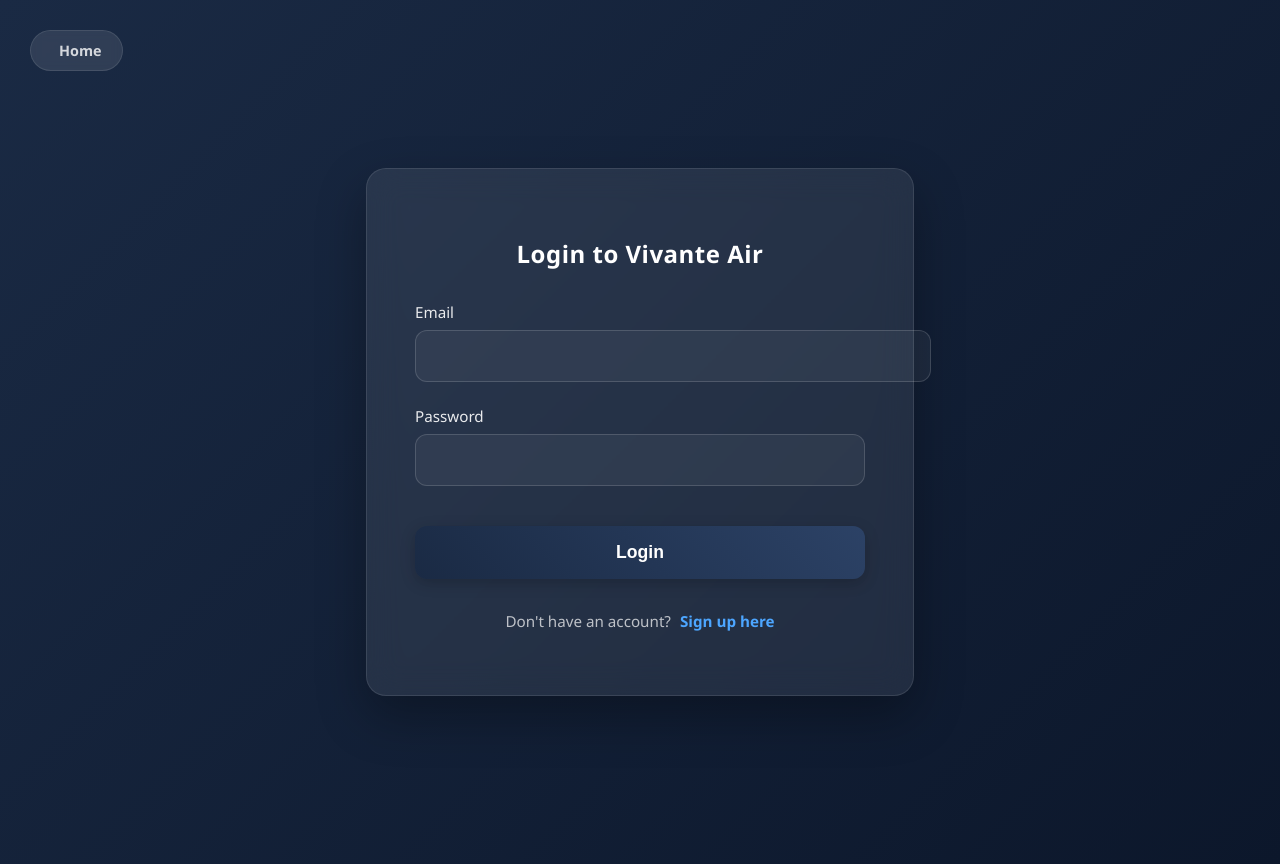
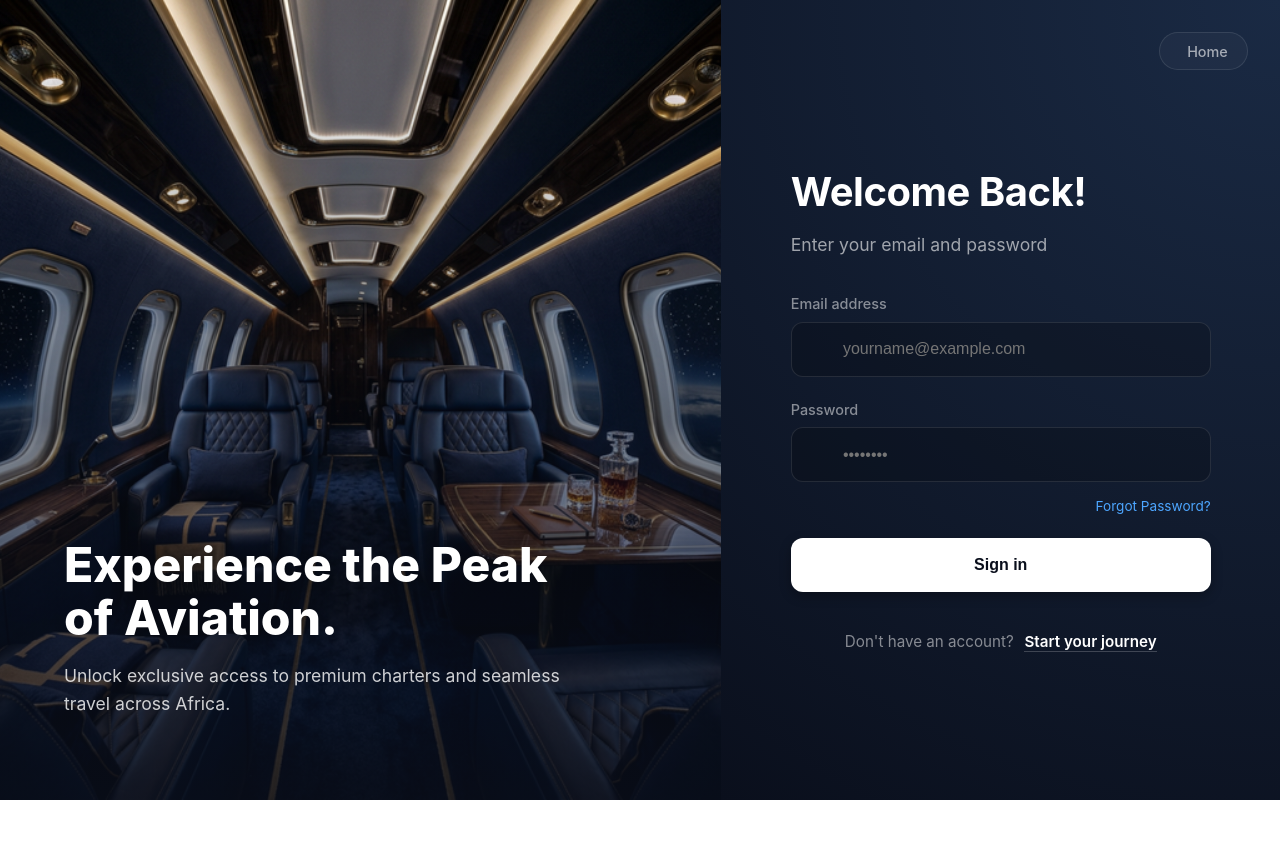
Before and after one commit to riccothebeast/vivante-air, a React (Create React App) app: page /login in a window 1280 px wide. After the commit the page ends 800 px from the top, so only its background shows below. Built offline with nearby package versions, Linux system fonts and the light colour scheme.

Commit message:
Premium redesign of Login and Signup pages with split-screen layout and company colors

```diff
--- a/src/components/Auth.css
+++ b/src/components/Auth.css
@@ -1,45 +1,108 @@
 :root {
   --primary-color: #1A2A44;
-  /* Navy Blue */
   --secondary-color: #4da6ff;
+  --accent-color: #0088ff;
   --text-color: #ffffff;
-  --bg-gradient: linear-gradient(135deg, #1A2A44 0%, #0C172B 100%);
-  --card-bg: rgba(255, 255, 255, 0.08);
-  --input-bg: rgba(255, 255, 255, 0.05);
-  --input-border: rgba(255, 255, 255, 0.15);
+  --bg-dark: #0a0f1c;
+  --glass-bg: rgba(255, 255, 255, 0.03);
+  --glass-border: rgba(255, 255, 255, 0.1);
+  --input-bg: rgba(0, 0, 0, 0.2);
 }
 
 .auth-container {
   display: flex;
+  min-height: 100vh;
+  background-color: var(--bg-dark);
+  color: var(--text-color);
+  font-family: 'Inter', 'Segoe UI', sans-serif;
+  overflow: hidden;
+}
+
+/* Left side: Hero Image */
+.auth-hero {
+  flex: 1.2;
+  position: relative;
+  background: url('/auth-bg.png') center/cover no-repeat;
+  display: flex;
+  align-items: flex-end;
+  padding: 4rem;
+}
+
+.auth-hero::after {
+  content: '';
+  position: absolute;
+  top: 0;
+  left: 0;
+  right: 0;
+  bottom: 0;
+  background: linear-gradient(to bottom, transparent 0%, rgba(10, 15, 28, 0.8) 100%);
+}
+
+.auth-hero-content {
+  position: relative;
+  z-index: 2;
+  max-width: 500px;
+}
+
+.auth-hero-content h1 {
+  font-size: 3rem;
+  font-weight: 800;
+  margin-bottom: 1rem;
+  line-height: 1.1;
+}
+
+.auth-hero-content p {
+  font-size: 1.1rem;
+  opacity: 0.8;
+  line-height: 1.6;
+}
+
+/* Right side: Form */
+.auth-form-side {
+  flex: 1;
+  display: flex;
   justify-content: center;
   align-items: center;
-  min-height: 100vh;
-  background: var(--bg-gradient);
-  color: var(--text-color);
   padding: 2rem;
+  background: radial-gradient(circle at top right, #1A2A44 0%, #0a0f1c 100%);
   position: relative;
-  font-family: 'Segoe UI', sans-serif;
 }
 
-/* Optional: Add a subtle overlay pattern or gradient if desired, keeping it clean for now */
+.home-auth-btn {
+  position: absolute;
+  top: 2rem;
+  right: 2rem;
+  color: rgba(255, 255, 255, 0.6);
+  text-decoration: none;
+  font-weight: 500;
+  display: flex;
+  align-items: center;
+  gap: 0.5rem;
+  padding: 0.6rem 1.2rem;
+  border-radius: 50px;
+  background: var(--glass-bg);
+  border: 1px solid var(--glass-border);
+  transition: all 0.3s ease;
+  font-size: 0.9rem;
+  z-index: 10;
+}
+
+.home-auth-btn:hover {
+  background: var(--glass-border);
+  color: #fff;
+  transform: translateY(-2px);
+}
 
 .auth-card {
-  background: var(--card-bg);
-  backdrop-filter: blur(16px);
-  -webkit-backdrop-filter: blur(16px);
-  padding: 3rem;
-  border-radius: 20px;
-  box-shadow: 0 20px 50px rgba(0, 0, 0, 0.3);
   width: 100%;
-  max-width: 450px;
-  border: 1px solid rgba(255, 255, 255, 0.1);
-  animation: fadeIn 0.5s ease-out;
+  max-width: 420px;
+  animation: slideUp 0.6s ease-out;
 }
 
-@keyframes fadeIn {
+@keyframes slideUp {
   from {
     opacity: 0;
-    transform: translateY(20px);
+    transform: translateY(30px);
   }
 
   to {
@@ -48,12 +111,20 @@
   }
 }
 
-.auth-card h2 {
-  text-align: center;
-  margin-bottom: 2rem;
-  color: #ffffff;
+.auth-header {
+  margin-bottom: 2.5rem;
+}
+
+.auth-header h2 {
+  font-size: 2.5rem;
   font-weight: 700;
-  letter-spacing: 0.5px;
+  margin-bottom: 0.5rem;
+  letter-spacing: -0.5px;
+}
+
+.auth-header p {
+  color: rgba(255, 255, 255, 0.6);
+  font-size: 1.1rem;
 }
 
 .form-group {
@@ -62,10 +133,10 @@
 
 .form-group label {
   display: block;
-  margin-bottom: 0.5rem;
+  margin-bottom: 0.6rem;
+  font-size: 0.9rem;
   font-weight: 500;
-  color: rgba(255, 255, 255, 0.9);
-  font-size: 0.95rem;
+  color: rgba(255, 255, 255, 0.5);
 }
 
 .input-wrapper {
@@ -74,129 +145,130 @@
   align-items: center;
 }
 
+.input-wrapper i {
+  position: absolute;
+  left: 1.2rem;
+  color: rgba(255, 255, 255, 0.3);
+  font-size: 1.1rem;
+  pointer-events: none;
+}
+
 .form-group input {
   width: 100%;
-  padding: 1rem;
-  padding-right: 3rem;
-  /* Make room for eye icon */
+  padding: 1.1rem 1rem 1.1rem 3.2rem;
   border-radius: 12px;
-  border: 1px solid var(--input-border);
+  border: 1px solid var(--glass-border);
   background: var(--input-bg);
   color: #ffffff;
   font-size: 1rem;
-  transition: all 0.3s ease;
-}
-
-.form-group input::placeholder {
-  color: rgba(255, 255, 255, 0.5);
+  transition: all 0.3s cubic-bezier(0.4, 0, 0.2, 1);
 }
 
 .form-group input:focus {
   outline: none;
-  border-color: var(--secondary-color);
-  background: rgba(255, 255, 255, 0.1);
-  box-shadow: 0 0 0 3px rgba(77, 166, 255, 0.15);
+  border-color: var(--accent-color);
+  background: rgba(255, 255, 255, 0.05);
+  box-shadow: 0 0 0 4px rgba(0, 136, 255, 0.15);
 }
 
 .eye-btn {
   position: absolute;
-  right: 15px;
+  right: 1rem;
   background: none;
   border: none;
-  color: rgba(255, 255, 255, 0.7);
+  color: rgba(255, 255, 255, 0.4);
   cursor: pointer;
+  padding: 0.5rem;
   transition: color 0.3s;
-  padding: 0;
 }
 
 .eye-btn:hover {
   color: #fff;
 }
 
+.forgot-password {
+  display: block;
+  text-align: right;
+  margin-top: -0.5rem;
+  margin-bottom: 1.5rem;
+  font-size: 0.85rem;
+  color: var(--secondary-color);
+  text-decoration: none;
+  transition: color 0.3s;
+}
+
+.forgot-password:hover {
+  color: #fff;
+}
+
 .auth-btn {
   width: 100%;
-  padding: 1rem;
+  padding: 1.1rem;
   border: none;
   border-radius: 12px;
-  background: linear-gradient(45deg, #1A2A44, #2c4266);
-  color: white;
-  font-size: 1.1rem;
-  font-weight: 600;
+  background: #ffffff;
+  color: #0a0f1c;
+  font-size: 1rem;
+  font-weight: 700;
   cursor: pointer;
   transition: all 0.3s ease;
-  margin-top: 1rem;
-  box-shadow: 0 4px 15px rgba(0, 0, 0, 0.2);
+  box-shadow: 0 4px 12px rgba(0, 0, 0, 0.3);
 }
 
 .auth-btn:hover {
   transform: translateY(-2px);
-  box-shadow: 0 6px 20px rgba(0, 0, 0, 0.3);
-  background: linear-gradient(45deg, #203556, #36507a);
+  background: #f0f0f0;
+  box-shadow: 0 8px 24px rgba(0, 0, 0, 0.4);
 }
 
 .auth-error {
-  background-color: rgba(255, 87, 87, 0.15);
-  color: #ff6b6b;
+  background: rgba(255, 50, 50, 0.1);
+  border: 1px solid rgba(255, 50, 50, 0.2);
+  color: #ff5050;
   padding: 0.8rem;
   border-radius: 10px;
   margin-bottom: 1.5rem;
+  font-size: 0.9rem;
   text-align: center;
-  border: 1px solid rgba(255, 87, 87, 0.2);
-  font-size: 0.9rem;
 }
 
 .auth-switch {
   text-align: center;
-  margin-top: 2rem;
+  margin-top: 2.5rem;
   font-size: 0.95rem;
-  color: rgba(255, 255, 255, 0.7);
+  color: rgba(255, 255, 255, 0.5);
 }
 
 .auth-switch a {
-  color: var(--secondary-color);
+  color: #ffffff;
   text-decoration: none;
   font-weight: 600;
-  margin-left: 5px;
-  transition: color 0.3s;
+  margin-left: 0.4rem;
+  border-bottom: 1px solid rgba(255, 255, 255, 0.2);
+  transition: border-color 0.3s;
 }
 
 .auth-switch a:hover {
-  text-decoration: underline;
-  color: #80c0ff;
-}
-
-.home-auth-btn {
-  position: absolute;
-  top: 30px;
-  left: 30px;
-  color: rgba(255, 255, 255, 0.8);
-  text-decoration: none;
-  font-weight: 600;
-  display: flex;
-  align-items: center;
-  gap: 8px;
-  background: rgba(255, 255, 255, 0.1);
-  padding: 10px 20px;
-  border-radius: 30px;
-  backdrop-filter: blur(5px);
-  border: 1px solid rgba(255, 255, 255, 0.1);
-  transition: all 0.3s ease;
-  font-size: 0.9rem;
-}
-
-.home-auth-btn:hover {
-  background: rgba(255, 255, 255, 0.2);
-  color: #fff;
-  transform: translateY(-2px);
+  border-color: #fff;
 }
 
 /* Responsive */
-@media (max-width: 576px) {
-  .auth-card {
-    padding: 2rem;
+@media (max-width: 1024px) {
+  .auth-hero {
+    display: none;
   }
 
-  .auth-container {
-    padding: 1rem;
+  .auth-form-side {
+    flex: 1;
   }
 }
+
+@media (max-width: 576px) {
+  .auth-form-side {
+    padding: 1.5rem;
+  }
+
+  .auth-header h2 {
+    font-size: 2rem;
+  }
+}
--- a/src/components/LoginPage.jsx
+++ b/src/components/LoginPage.jsx
@@ -50,27 +50,45 @@ const LoginPage = () => {
 
     return (
         <div className="auth-container">
-            <Link to="/" className="home-auth-btn"><i className="fas fa-home"></i> Home</Link>
+            <div className="auth-hero">
+                <div className="auth-hero-content">
+                    <h1>Experience the Peak of Aviation.</h1>
+                    <p>Unlock exclusive access to premium charters and seamless travel across Africa.</p>
+                </div>
+            </div>
+            <div className="auth-form-side">
+                <Link to="/" className="home-auth-btn">
+                    <i className="fas fa-arrow-left"></i> Home
+                </Link>
                 <div className="auth-card">
-                <h2>Login to Vivante Air</h2>
+                    <div className="auth-header">
+                        <h2>Welcome Back!</h2>
+                        <p>Enter your email and password</p>
+                    </div>
                     {error && <div className="auth-error">{error}</div>}
                     <form onSubmit={handleSubmit}>
                         <div className="form-group">
-                        <label>Email</label>
+                            <label>Email address</label>
+                            <div className="input-wrapper">
+                                <i className="fas fa-envelope"></i>
                                 <input
                                     type="email"
                                     name="email"
+                                    placeholder="yourname@example.com"
                                     value={formData.email}
                                     onChange={handleChange}
                                     required
                                 />
                             </div>
-                    <div className="form-group password-group">
+                        </div>
+                        <div className="form-group">
                             <label>Password</label>
                             <div className="input-wrapper">
+                                <i className="fas fa-lock"></i>
                                 <input
                                     type={showPassword ? "text" : "password"}
                                     name="password"
+                                    placeholder="••••••••"
                                     value={formData.password}
                                     onChange={handleChange}
                                     required
@@ -80,11 +98,13 @@ const LoginPage = () => {
                                 </button>
                             </div>
                         </div>
-                    <button type="submit" className="auth-btn">Login</button>
+                        <Link to="/forgot-password" weight="semibold" className="forgot-password">Forgot Password?</Link>
+                        <button type="submit" className="auth-btn">Sign in</button>
                     </form>
                     <p className="auth-switch">
-                    Don't have an account? <Link to="/signup">Sign up here</Link>
+                        Don't have an account? <Link to="/signup">Start your journey</Link>
                     </p>
+                </div>
             </div>
         </div>
     );
--- a/src/components/SignupPage.jsx
+++ b/src/components/SignupPage.jsx
@@ -52,27 +52,45 @@ const SignupPage = () => {
 
     return (
         <div className="auth-container">
-            <Link to="/" className="home-auth-btn"><i className="fas fa-home"></i> Home</Link>
+            <div className="auth-hero">
+                <div className="auth-hero-content">
+                    <h1>Your Journey Begins Here.</h1>
+                    <p>Join the circle of elite travelers and experience aviation redefined with Vivante Air Charters.</p>
+                </div>
+            </div>
+            <div className="auth-form-side">
+                <Link to="/" className="home-auth-btn">
+                    <i className="fas fa-arrow-left"></i> Home
+                </Link>
                 <div className="auth-card">
-                <h2>Sign Up for Vivante Air</h2>
+                    <div className="auth-header">
+                        <h2>Welcome to Vivante Air</h2>
+                        <p>Create your account to get started</p>
+                    </div>
                     {error && <div className="auth-error">{error}</div>}
                     <form onSubmit={handleSubmit}>
                         <div className="form-group">
-                        <label>Email</label>
+                            <label>Email address</label>
+                            <div className="input-wrapper">
+                                <i className="fas fa-envelope"></i>
                                 <input
                                     type="email"
                                     name="email"
+                                    placeholder="yourname@example.com"
                                     value={formData.email}
                                     onChange={handleChange}
                                     required
                                 />
                             </div>
-                    <div className="form-group password-group">
+                        </div>
+                        <div className="form-group">
                             <label>Password</label>
                             <div className="input-wrapper">
+                                <i className="fas fa-lock"></i>
                                 <input
                                     type={showPassword ? "text" : "password"}
                                     name="password"
+                                    placeholder="Create a password"
                                     value={formData.password}
                                     onChange={handleChange}
                                     required
@@ -82,26 +100,26 @@ const SignupPage = () => {
                                 </button>
                             </div>
                         </div>
-                    <div className="form-group password-group">
+                        <div className="form-group">
                             <label>Confirm Password</label>
                             <div className="input-wrapper">
+                                <i className="fas fa-shield-alt"></i>
                                 <input
                                     type={showPassword ? "text" : "password"}
                                     name="confirmPassword"
+                                    placeholder="Confirm your password"
                                     value={formData.confirmPassword}
                                     onChange={handleChange}
                                     required
                                 />
-                            <button type="button" className="eye-btn" onClick={() => setShowPassword(!showPassword)}>
-                                <i className={`fas ${showPassword ? "fa-eye-slash" : "fa-eye"}`}></i>
-                            </button>
                             </div>
                         </div>
-                    <button type="submit" className="auth-btn">Sign Up</button>
+                        <button type="submit" className="auth-btn">Create Account</button>
                     </form>
                     <p className="auth-switch">
-                    Already have an account? <Link to="/login">Login here</Link>
+                        Already have an account? <Link to="/login">Sign in</Link>
                     </p>
+                </div>
             </div>
         </div>
     );
```
Also changed, not shown: public/auth-bg.png (added). Lines whose indentation alone changed are shown as unchanged.
